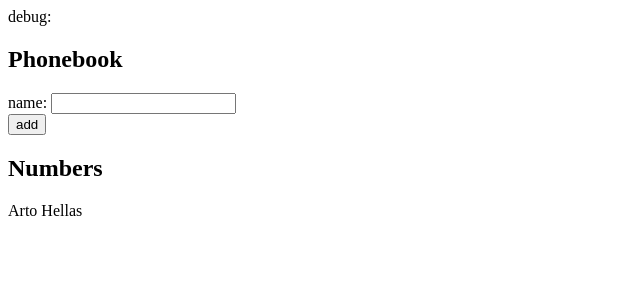
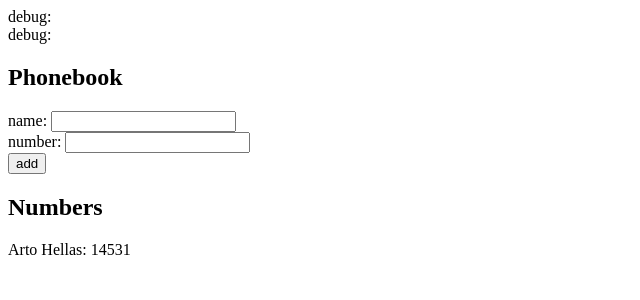
Before and after one commit to razorbanana/fullstackopen, a React (Create React App) app in the folder part2/phonebook/: page / in a window 1280 px wide. Shown: the top 300 px of the page, without its empty margins (0-640 px from the left). Built offline with nearby package versions, Linux system fonts and the light colour scheme.

Commit message:
feat: 2.8

```diff
--- a/part2/phonebook/src/App.js
+++ b/part2/phonebook/src/App.js
@@ -2,9 +2,13 @@
 
 const App = () => {
   const [persons, setPersons] = useState([
-    { name: 'Arto Hellas' }
+    {
+      name: 'Arto Hellas',
+      number: '14531'
+    }
   ])
   const [newName, setNewName] = useState('')
+  const [newNumber, setNewNumber] = useState('')
 
 console.log(newName)
 
@@ -12,15 +16,25 @@
     setNewName(event.target.value)
   }
 
+  const handleNumberChange = (event) => {
+    setNewNumber(event.target.value)
+  }
+
   const handleFormSubmit = (event) => {
     event.preventDefault()
     if (persons.find(person => person.name == newName)){
       alert(`${newName} is already added to phonebook`)
+    }else if(persons.find(person => person.number == newNumber)){
+      alert(`${newNumber} is already added to phonebook`)
     }else{
       let newPersons = persons
-      newPersons.push({name: newName})
+      newPersons.push({
+        name: newName,
+        number: newNumber
+      })
       setPersons(newPersons)
       setNewName("")
+      setNewNumber("")
     }
 
   }
@@ -28,10 +42,14 @@
   return (
     <div>
       <div>debug: {newName}</div>
+      <div>debug: {newNumber}</div>
       <h2>Phonebook</h2>
       <form>
         <div>
           name: <input value={newName} onChange={handleNameChange}/>
+        </div>
+        <div>
+          number: <input value={newNumber} onChange={handleNumberChange}/>
         </div>
         <div>
           <button type="submit" onClick={handleFormSubmit}>add</button>
@@ -39,7 +57,7 @@
       </form>
       <h2>Numbers</h2>
       {persons.map(person =>
-          <Person key={person.name} person={person.name}/>
+          <Person key={person.number} person={person}/>
       )}
     </div>
   )
@@ -47,7 +65,10 @@
 
 const Person = ({person}) => {
   return (
-    <p>{person}</p>
+    <div>
+      <p>{person.name}: {person.number}</p>
+    </div>
+
   )
 }
 
```
